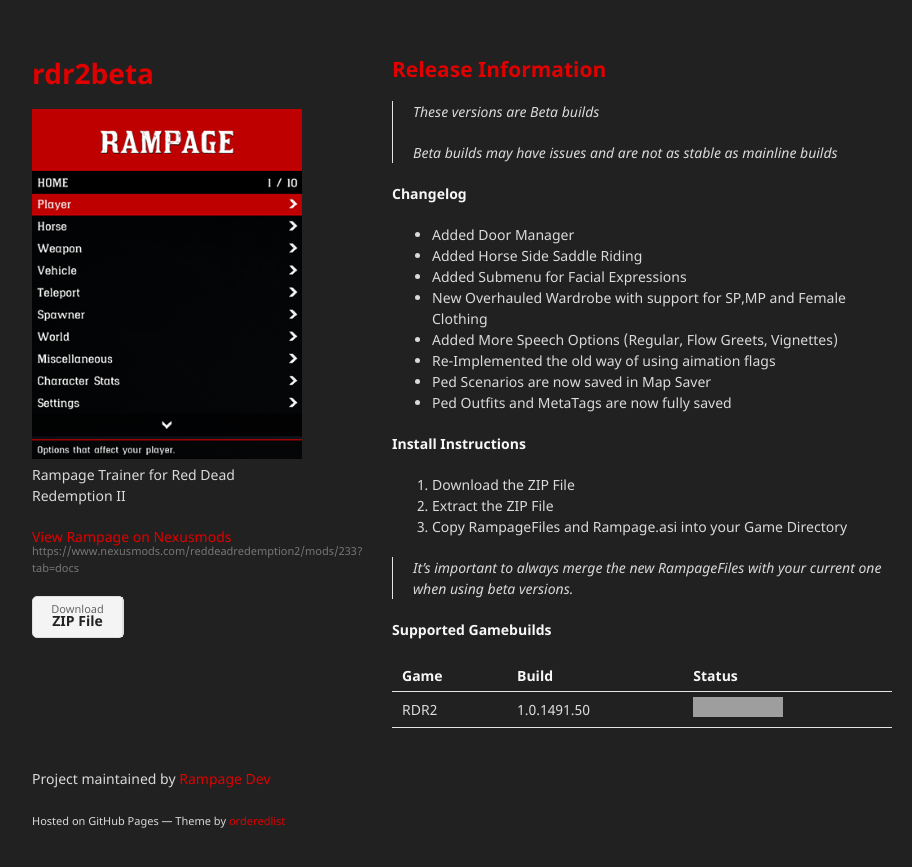
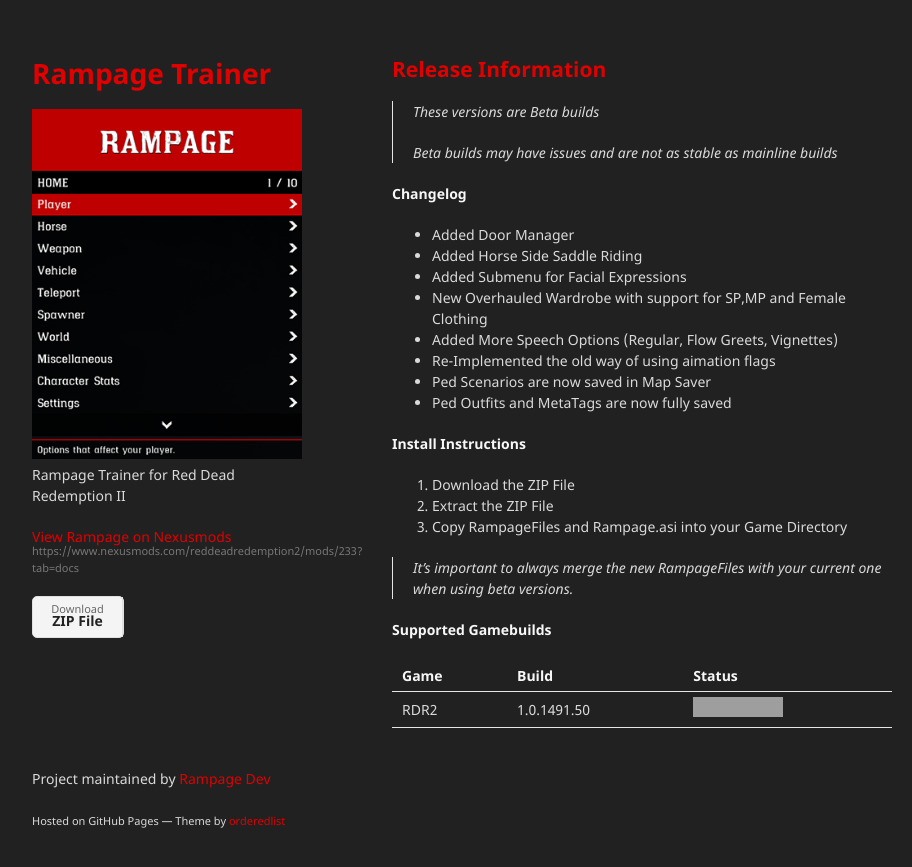
Before and after one commit to rampage-trainer/rdr2beta, a Jekyll site: the page built from index.md, in a window 1280 px wide. Shown: the top 867 px of the page, without its empty margins (178-1090 px from the left). Built offline with Jekyll 4.4.1, drawn with Linux system fonts in a browser that asks for light colours; our own code applies the rules of GitHub Pages for plain Markdown files; grey boxes are pictures that could not be loaded.

Commit message:
Update _config.yml

```diff
--- a/_config.yml
+++ b/_config.yml
@@ -1,4 +1,4 @@
-title:
+title: Rampage Trainer
 logo: /assets/img/logo.png
 description: Rampage Trainer for Red Dead Redemption II
 show_downloads: true
```
